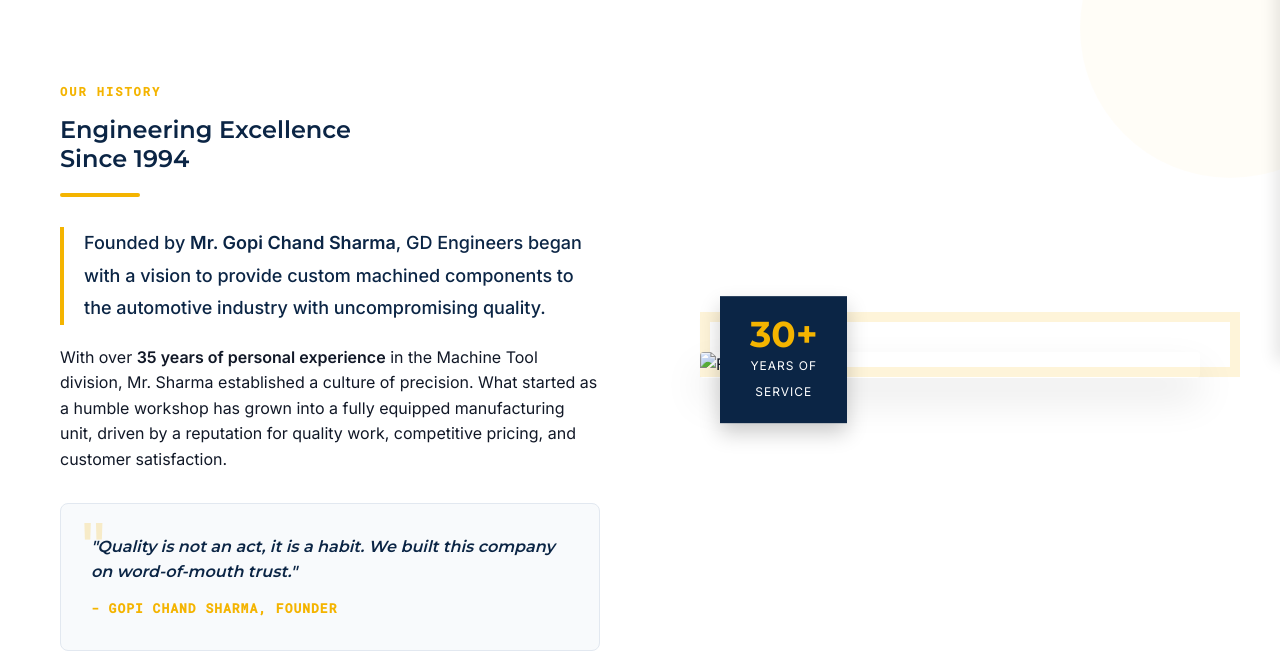
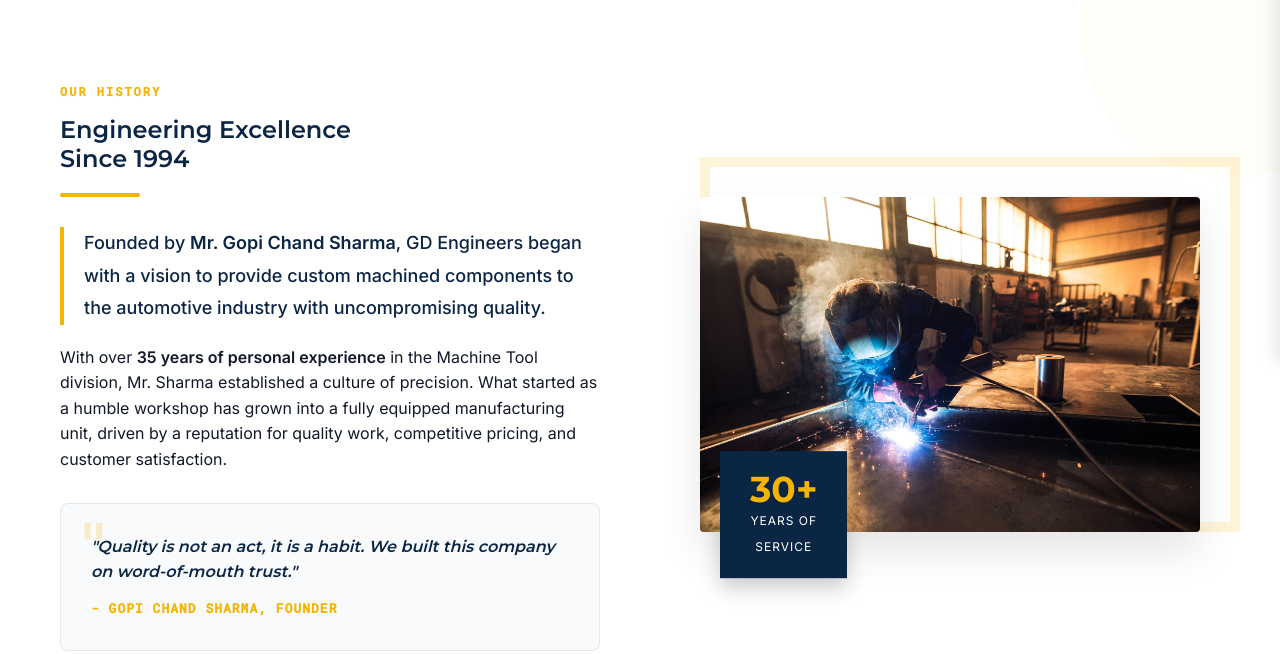
Before and after one commit to shubham21225/creative-orion, a plain HTML site: page about.html in a window 1280 px wide. Shown: the part 439-1093 px from the top of the page. Drawn offline with Linux system fonts and the light colour scheme; the site is published under a folder, as on GitHub Pages, so addresses that start at the root find nothing.

Commit message:
Add files via upload

```diff
--- a/about.html
+++ b/about.html
@@ -1567,7 +1567,7 @@
                 <div class="story-visual fade-in">
                     <div class="img-frame-main">
                         <!-- Placeholder for Founder Image or Old Workshop Photo -->
-                        <img src="/counter-bg.jpg" alt="Factory Floor">
+                        <img src="counter-bg.jpg" alt="Factory Floor">
                     </div>
                     <!-- Decorative Gold Frame -->
                     <div class="gold-frame"></div>
```
